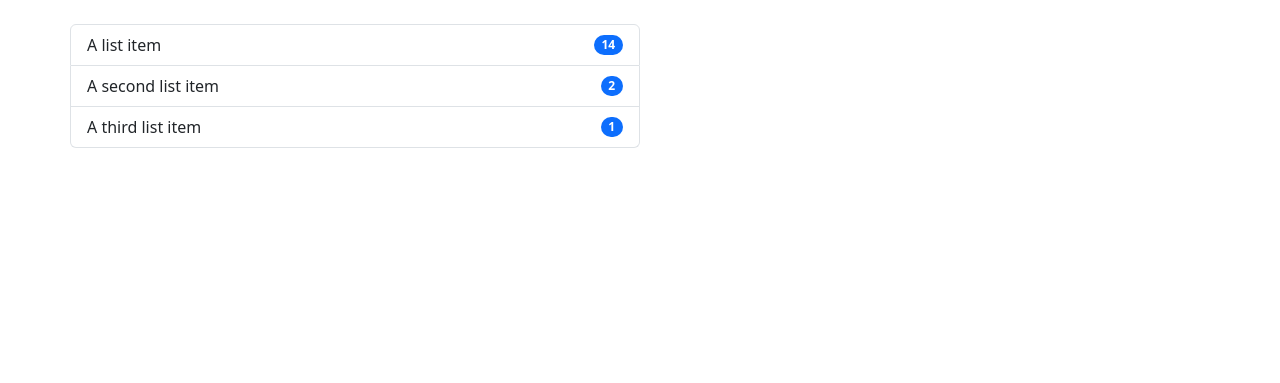
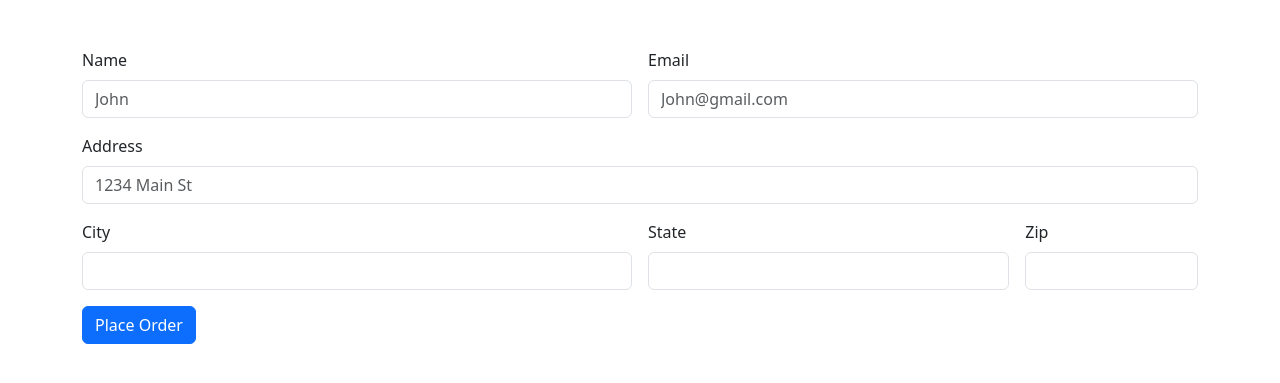
Before and after one commit to HarshVish05/django_ecommerce, a Django app: page /checkout/ in a window 1280 px wide. Shown: the top 383 px of the page. Run offline with Django 5.2, Linux system fonts and the light colour scheme.

Commit message:
feat: added checkout functionality

```diff
--- a/ecomsite/shop/admin.py
+++ b/ecomsite/shop/admin.py
@@ -1,5 +1,6 @@
 from django.contrib import admin
-from .models import Products
+from .models import Products, Order
 
 # Register your models here.
 admin.site.register(Products)
+admin.site.register(Order)
--- a/ecomsite/shop/templates/shop/checkout.html
+++ b/ecomsite/shop/templates/shop/checkout.html
@@ -5,30 +5,80 @@
     <meta name="viewport" content="width=device-width, initial-scale=1.0">
     <link href="https://cdn.jsdelivr.net/npm/bootstrap@5.3.3/dist/css/bootstrap.min.css" rel="stylesheet" integrity="sha384-QWTKZyjpPEjISv5WaRU9OFeRpok6YctnYmDr5pNlyT2bRjXh0JMhjY6hW+ALEwIH" crossorigin="anonymous">
 
+    <script src="https://code.jquery.com/jquery-3.7.1.js" integrity="sha256-eKhayi8LEQwp4NKxN+CfCh+3qOVUtJn3QNZ0TciWLP4=" crossorigin="anonymous"></script>
+
+
     <title>Document</title>
 </head>
 <body>
 
     <div class="container">
-        <div class="col-md-6 mt-4">
-            <div class="row">
-                <ul class="list-group">
-                    <li class="list-group-item d-flex justify-content-between align-items-center">
-                      A list item
-                      <span class="badge text-bg-primary rounded-pill">14</span>
-                    </li>
-                    <li class="list-group-item d-flex justify-content-between align-items-center">
-                      A second list item
-                      <span class="badge text-bg-primary rounded-pill">2</span>
-                    </li>
-                    <li class="list-group-item d-flex justify-content-between align-items-center">
-                      A third list item
-                      <span class="badge text-bg-primary rounded-pill">1</span>
-                    </li>
+        <div class="row mt-4">
+            <div class="col-md-6">
+                <ul id= "item_list" class="list-group">
+
                   </ul>
+            </div>
+        </div>
+        <div class="row mt-4">
+            <div class="col-md-12">
+                <form class="row g-3" method="POST">
+                    {% csrf_token %}
+                    <input type="hidden" name="items" id="items">
+                    <div class="col-md-6">
+                      <label for="inputEmail4" class="form-label">Name</label>
+                      <input type="text" class="form-control" id="name" name="name" placeholder='John'>
+                    </div>
+                    <div class="col-md-6">
+                      <label for="inputPassword4" class="form-label">Email</label>
+                      <input type="email" class="form-control" id="email" name="email"  placeholder='John@gmail.com'>
+                    </div>
+                    <div class="col-12">
+                      <label for="inputAddress" class="form-label">Address</label>
+                      <input type="text" class="form-control" id="address" name="address" placeholder="1234 Main St">
+                    </div>
+                    <div class="col-md-6">
+                      <label for="inputCity" class="form-label">City</label>
+                      <input type="text" class="form-control" id="city" name="city">
+                    </div>
+                    <div class="col-md-4">
+                        <label for="inputState" class="form-label">State</label>
+                        <input type="text" class="form-control" id="state" name="state">
+
+                    </div>
+                    <div class="col-md-2">
+                      <label for="inputZip" class="form-label">Zip</label>
+                      <input type="text" class="form-control" id="zipcode" name="zipcode">
+                    </div>
+
+                    <div class="col-12">
+                      <button type="submit" class="btn btn-primary">Place Order</button>
+                    </div>
+                  </form>
             </div>
         </div>
     </div>
 
 </body>
+
+<script type="text/javascript">
+    if(localStorage.getItem('cart') === null){
+        var cart = {}
+    }else{
+        cart = JSON.parse(localStorage.getItem('cart'))
+    }
+
+    for(item in cart){
+        let name = cart[item][1]
+        let quantity = cart[item][0]
+
+        itemString = `<li class="list-group-item">${name}-${quantity}</li>`
+        $('#item_list').append(itemString)
+    }
+
+    {% comment %}  to populate the items input field{% endcomment %}
+    $('#items').val(JSON.stringify(cart))
+
+</script>
+
 </html>
--- a/ecomsite/shop/views.py
+++ b/ecomsite/shop/views.py
@@ -1,5 +1,5 @@
 from django.shortcuts import render
-from .models import Products
+from .models import Products, Order
 from django.core.paginator import Paginator
 # Create your views here.
 
@@ -28,4 +28,16 @@
 
 
 def checkout(request):
+    if request.method == "POST":
+        items = request.POST.get("items", '')
+        name = request.POST.get("name", "")     # (nameOfElement, defaultValue)
+        email = request.POST.get("email", "")
+        address = request.POST.get("address", "")
+        city = request.POST.get("city", "")
+        state = request.POST.get("state", "")
+        zipcode = request.POST.get("zipcode", "")
+
+        order = Order(items= items, name= name, email= email, address= address, city= city, state=state, zipcode= zipcode)
+        order.save()
+
     return render(request, 'shop/checkout.html')
```
Also changed, not shown: ecomsite/shop/models.py (+11 -0 lines), ecomsite/shop/templates/shop/index.html (+7 -6 lines), ecomsite/db.sqlite3, ecomsite/shop/migrations/0002_order.py (added).
